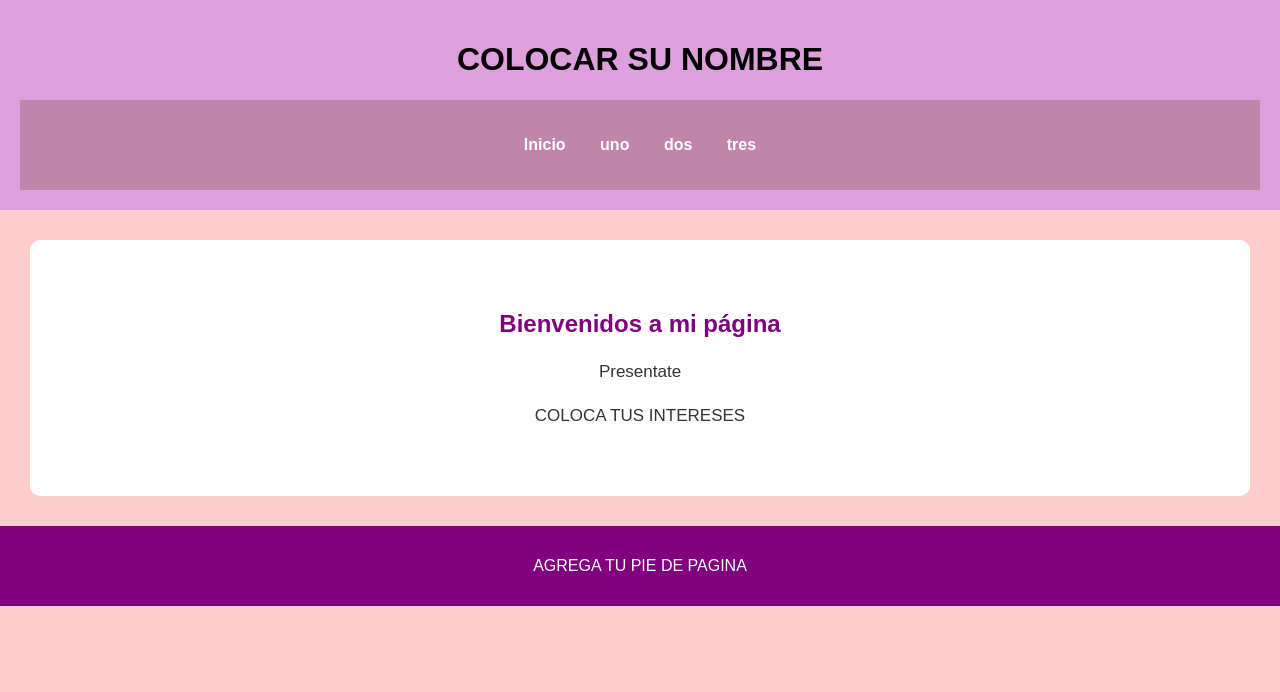
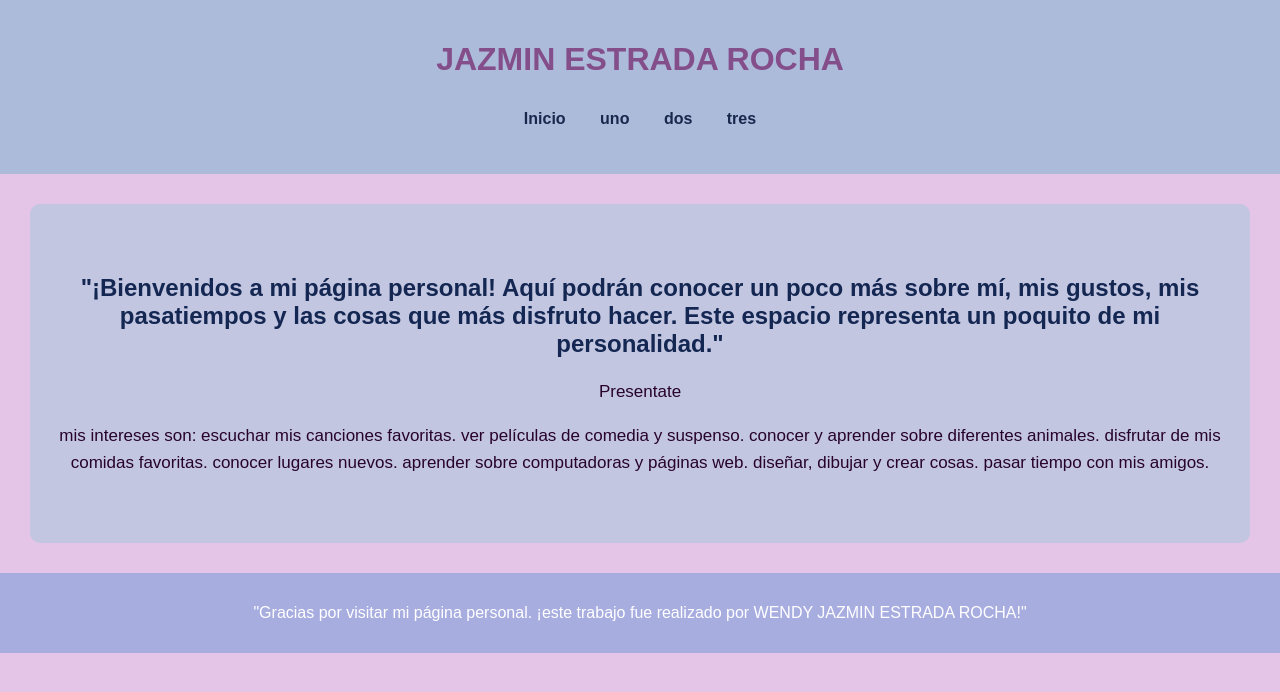
Before and after one commit to jazminrocha1101/WJER, a Django app: template ESTRADA/templates/estrada/inicio.html in a window 1280 px wide. Shown: the top 692 px of the page. Run offline with Django 5.2, Linux system fonts and the light colour scheme; the template is opened without the code that fills it, so the values that code supplies are empty.

Commit message:
personalizamos los estilos.ccs

```diff
--- a/ESTRADA/static/estrada/estilos.css
+++ b/ESTRADA/static/estrada/estilos.css
@@ -1,21 +1,21 @@
 body {
     font-family: Arial, sans-serif;
     margin: 0;
-    background-color: #ffcccc;
-    color: #333;
+    background-color: #E4C5E8;
+    color: #27032B;
 }
 
 /* ENCABEZADO */
 header {
-    background-color: plum;
-    color: black;
+    background-color: #ADBBDB;
+    color: #834E8A;
     text-align: center;
     padding: 20px;
 }
 
 /* MENÚ */
 nav {
-    background-color: #c184aa;
+    background-color: rgb(210, 180, 140)
     padding: 10px;
 }
 nav ul {
@@ -29,7 +29,7 @@
 }
 
 nav a {
-    color: white;
+    color: #18284D;
     text-decoration: none;
     font-weight: bold;
 }
@@ -40,7 +40,7 @@
 
 /* CONTENIDO PRINCIPAL */
 .bienvenida {
-    background-color: white;
+    background-color: #C3C6E0;
     text-align: center;
     padding: 50px 20px;
     margin: 30px;
@@ -48,7 +48,7 @@
 }
 
 .bienvenida h2 {
-    color: purple;
+    color: #132752;
 }
 
 .bienvenida p {
@@ -58,7 +58,7 @@
 
 /* PIE DE PÁGINA */
 footer {
-    background-color: purple;
+    background-color: #A8ADE0;
     color: white;
     text-align: center;
     padding: 15px;
--- a/ESTRADA/templates/estrada/inicio.html
+++ b/ESTRADA/templates/estrada/inicio.html
@@ -6,14 +6,14 @@
     <meta name="viewport" content="width=device-width, initial-scale=1.0">
     <title>COLOCAR TITULO</title>
 
-    <link rel="stylesheet" href="{% static 'apellido/estilos.css' %}">
+    <link rel="stylesheet" href="{% static 'ESTRADA/estilos.css' %}">
 </head>
 
 <body>
 
     <!-- ENCABEZADO -->
     <header>
-        <h1>COLOCAR SU NOMBRE</h1>
+        <h1>JAZMIN ESTRADA ROCHA</h1>
 
         <!-- MENÚ DE NAVEGACIÓN -->
         <nav>
@@ -30,21 +30,29 @@
 
         <!-- SECCIÓN  -->
         <section id="inicio" class="bienvenida">
-            <h2>Bienvenidos a mi página</h2>
+            <h2>"¡Bienvenidos a mi página personal! Aquí podrán conocer un poco más sobre mí, mis gustos, mis pasatiempos y las cosas que más disfruto hacer. Este espacio representa un poquito de mi personalidad."</h2>
 
             <p>
                 Presentate
             </p>
 
             <p>
-                COLOCA TUS INTERESES
+                mis intereses son:
+                escuchar mis canciones favoritas.
+                ver películas de comedia y suspenso.
+                conocer y aprender sobre diferentes animales.
+                disfrutar de mis comidas favoritas.
+                conocer lugares nuevos.
+                aprender sobre computadoras y páginas web.
+                diseñar, dibujar y crear cosas.
+                pasar tiempo con mis amigos.
             </p>
         </section>
     </main>
 
     <!-- PIE DE PÁGINA -->
     <footer>
-        <p>AGREGA TU PIE DE PAGINA</p>
+        <p>"Gracias por visitar mi página personal. ¡este trabajo fue realizado por WENDY JAZMIN ESTRADA ROCHA!"</p>
     </footer>
 
 </body>
```
